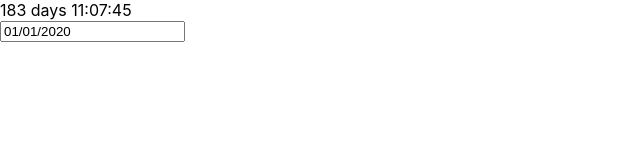
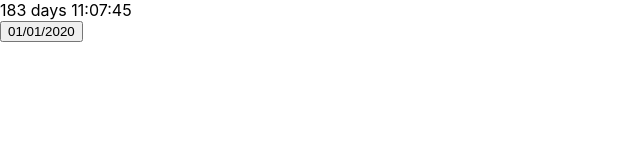
Before and after one commit to marcosricardoss/countdown, a React (Create React App) app: page / in a window 1280 px wide. Shown: the top 160 px of the page, without its empty margins (0-640 px from the left). Built offline with nearby package versions, Linux system fonts and the light colour scheme.

Commit message:
feat: add a custom input to the DatePicker of the ButtonPanel component.

```diff
--- a/src/component/ButtonPanel.js
+++ b/src/component/ButtonPanel.js
@@ -1,15 +1,36 @@
 import React from "react";
+import PropTypes from 'prop-types';
 import DatePicker from "react-datepicker";
 import "react-datepicker/dist/react-datepicker.css";
 import "./ButtonPanel.css";
+
+class ButtonInput extends React.Component {
+    render () {
+        return (
+        <button
+            className="example-custom-input"
+            onClick={this.props.onClick}>
+            {this.props.value}
+        </button>
+        )
+    }
+}
+
+ButtonInput.propTypes = {
+    onClick: PropTypes.func,
+    value: PropTypes.string
+};
 
 export default class ButtonPanel extends React.Component {
     render() {
         return (
             <div>
                 <DatePicker
+                    customInput={<ButtonInput />}
                     selected={this.props.date}
                     onChange={this.props.onChange}
+                    showTimeSelect
+                    timeFormat="HH:mm"
                 />
             </div>
         );
```
